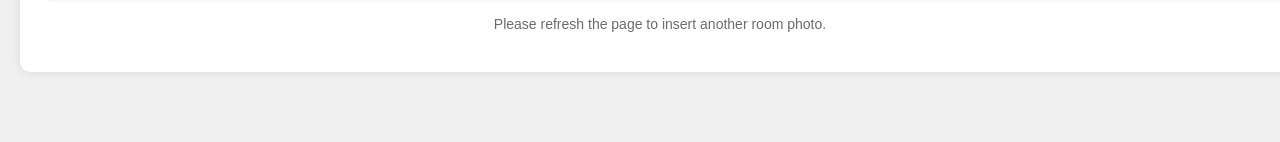
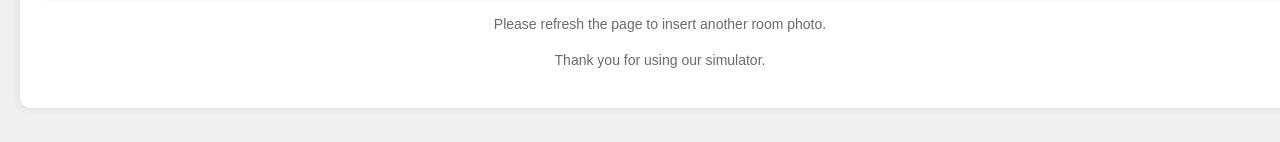
Before and after one commit to nejachi/nejachi.github.io, a plain HTML site: page index.html in a window 1280 px wide. Shown: the part 445-587 px from the top of the page. Drawn offline with Linux system fonts and the light colour scheme.

Commit message:
Update index.html

```diff
--- a/index.html
+++ b/index.html
@@ -165,6 +165,7 @@
       <img id="overlay-image" src="" alt="Overlay Image">
     </div>
     <p id="caution-note">Please refresh the page to insert another room photo.</p>
+    <p id="caution-note">Thank you for using our simulator.</p>
   </div>
 
   <script>
```
